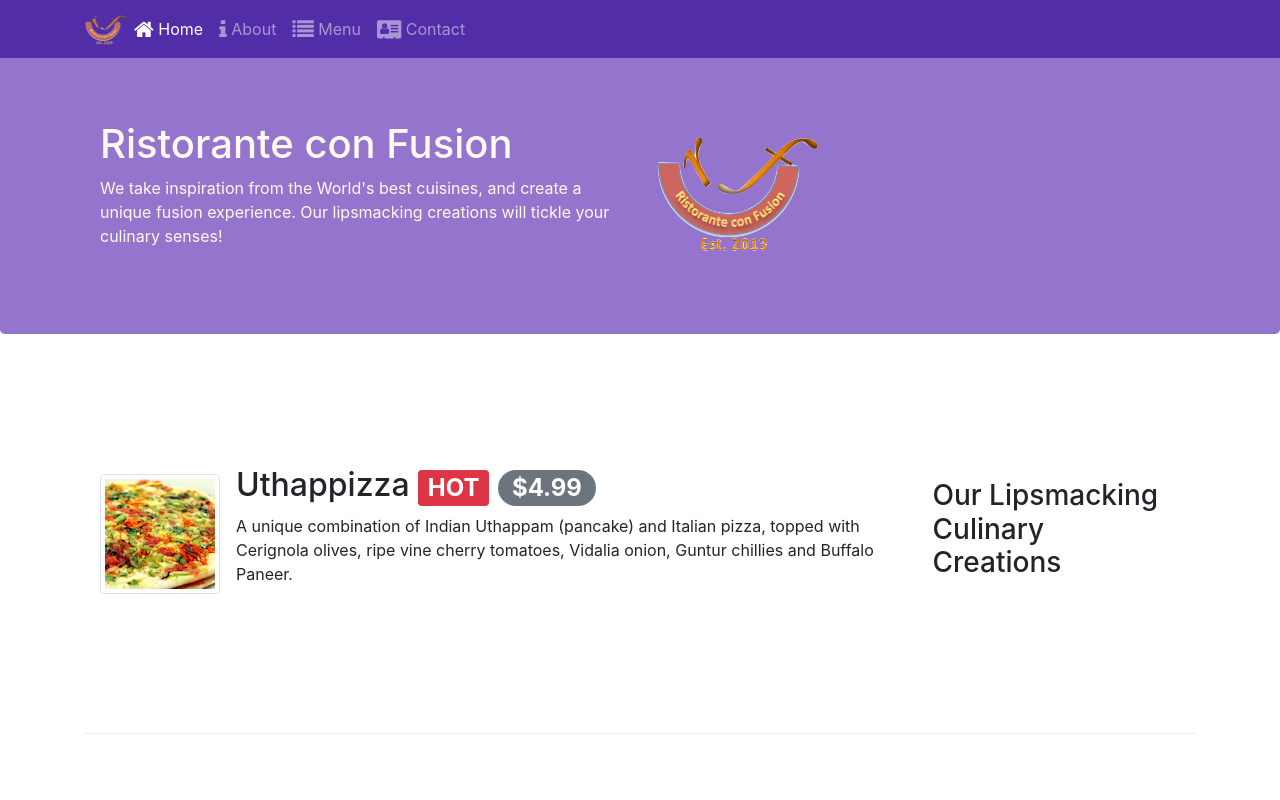
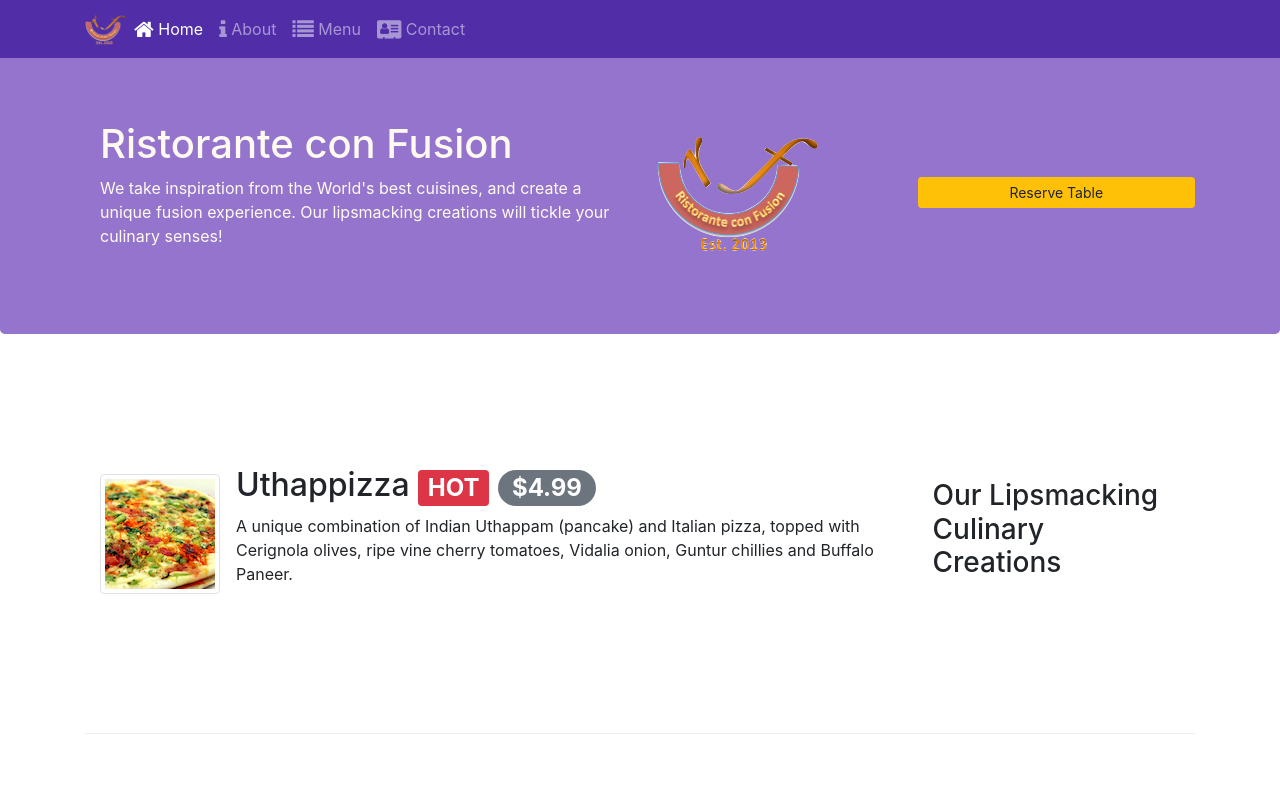
Before and after one commit to levinsamuel/coursera_bootstrap4, a website: page webapp/index.html in a window 1280 px wide. Shown: the top 800 px of the page. Drawn offline with nearby package versions, Linux system fonts and the light colour scheme.

Commit message:
added reservation button to link to form

```diff
--- a/webapp/css/styles.css
+++ b/webapp/css/styles.css
@@ -37,3 +37,7 @@ body {
 .navbar-dark {
   background-color: #512DA8;
 }
+
+.reserve-button {
+  padding: 20px 0px 20px 0px;
+}
--- a/webapp/index.html
+++ b/webapp/index.html
@@ -48,8 +48,11 @@
                     <h1>Ristorante con Fusion</h1>
                     <p>We take inspiration from the World's best cuisines, and create a unique fusion experience. Our lipsmacking creations will tickle your culinary senses!</p>
                 </div>
-                <div class="col-12 col-sm align-self-center">
+                <div class="col-12 col-sm-3 align-self-center">
                   <img src="img/logo.png" class="img-fluid" alt="">
+                </div>
+                <div class="reserve-button col-12 col-sm-3 align-self-center">
+                  <a href="#Reservations" class="btn btn-sm btn-warning btn-block" role="button">Reserve Table</a>
                 </div>
             </div>
         </div>
```
